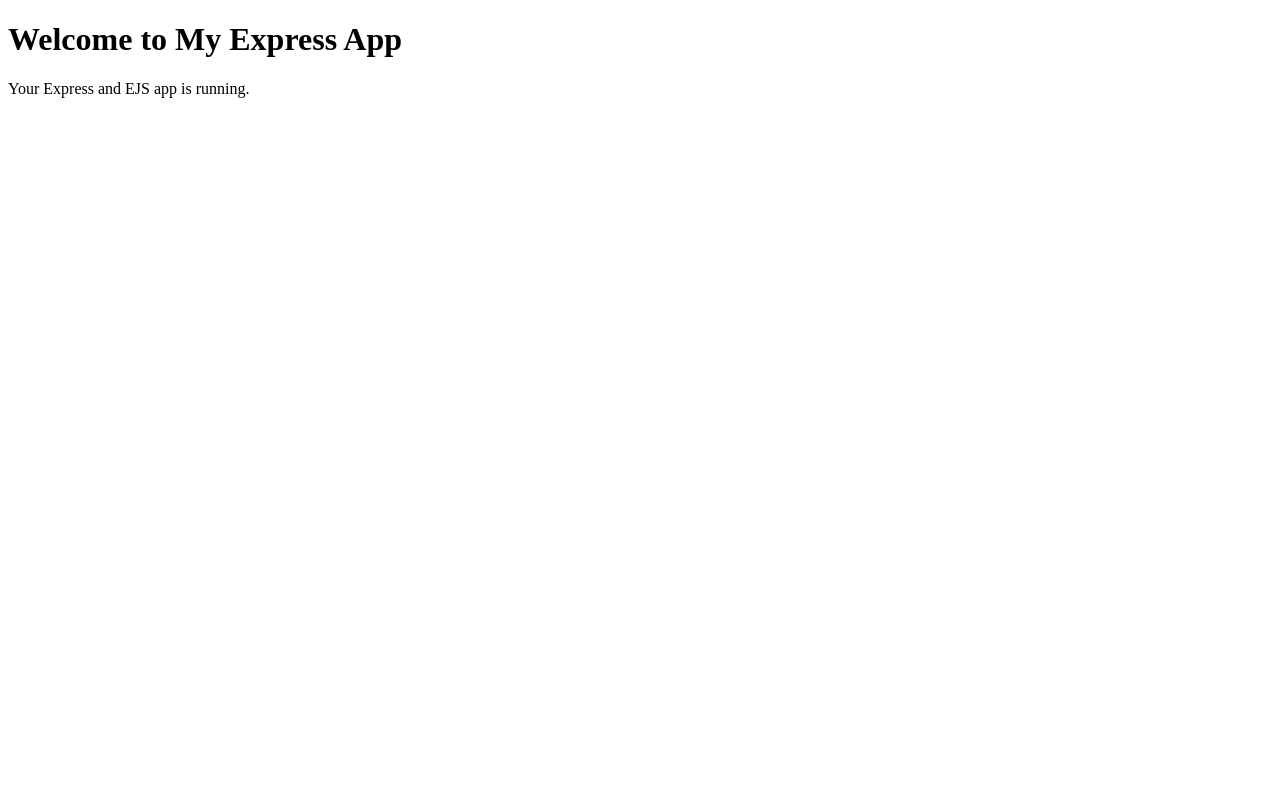
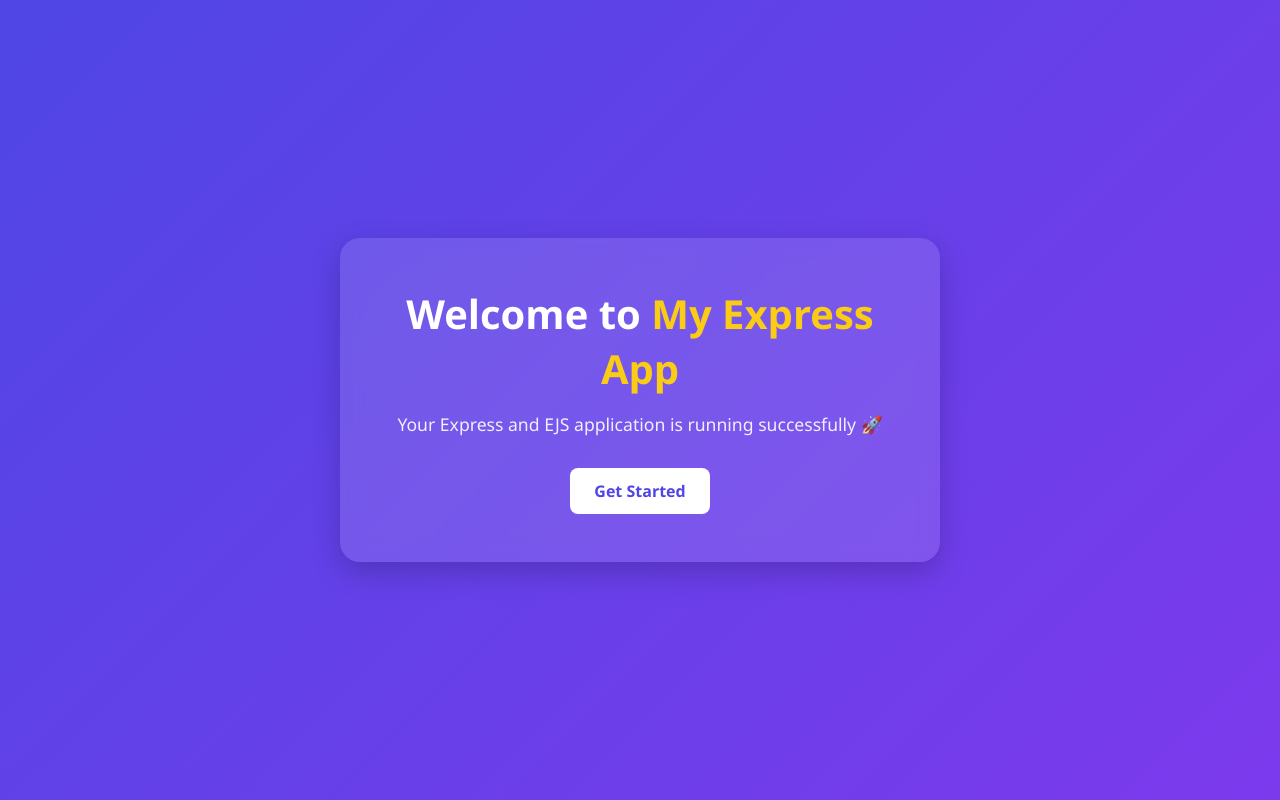
Before and after one commit to husseyp/express-docker, a Node server app: page / in a window 1280 px wide. Run offline with Node 20, Linux system fonts and the light colour scheme.

Commit message:
view enjine visual loook updated

```diff
--- a/views/index.ejs
+++ b/views/index.ejs
@@ -1,12 +1,76 @@
 <!DOCTYPE html>
 <html lang="en">
-  <head>
+<head>
     <meta charset="UTF-8" />
     <meta name="viewport" content="width=device-width, initial-scale=1.0" />
     <title><%= title %></title>
-  </head>
-  <body>
-    <h1>Welcome to <%= title %></h1>
-    <p>Your Express and EJS app is running.</p>
-  </body>
+
+    <style>
+        * {
+            margin: 0;
+            padding: 0;
+            box-sizing: border-box;
+            font-family: "Segoe UI", Tahoma, Geneva, Verdana, sans-serif;
+        }
+
+        body {
+            min-height: 100vh;
+            display: flex;
+            justify-content: center;
+            align-items: center;
+            background: linear-gradient(135deg, #4f46e5, #7c3aed);
+            color: #fff;
+        }
+
+        .container {
+            text-align: center;
+            background: rgba(255, 255, 255, 0.12);
+            padding: 3rem;
+            border-radius: 20px;
+            backdrop-filter: blur(10px);
+            box-shadow: 0 10px 30px rgba(0, 0, 0, 0.2);
+            max-width: 600px;
+            width: 90%;
+        }
+
+        h1 {
+            font-size: 2.5rem;
+            margin-bottom: 1rem;
+        }
+
+        h1 span {
+            color: #facc15;
+        }
+
+        p {
+            font-size: 1.1rem;
+            opacity: 0.9;
+            margin-bottom: 2rem;
+        }
+
+        .btn {
+            display: inline-block;
+            padding: 12px 24px;
+            background: #fff;
+            color: #4f46e5;
+            text-decoration: none;
+            border-radius: 8px;
+            font-weight: 600;
+            transition: 0.3s ease;
+        }
+
+        .btn:hover {
+            transform: translateY(-2px);
+            background: #f3f4f6;
+        }
+    </style>
+</head>
+<body>
+    <div class="container">
+        <h1>Welcome to <span><%= title %></span></h1>
+        <p>Your Express and EJS application is running successfully 🚀</p>
+
+        <a href="#" class="btn">Get Started</a>
+    </div>
+</body>
 </html>
```
Also changed, not shown: .github/workflows/deploy.yml (added), 2 other files.
